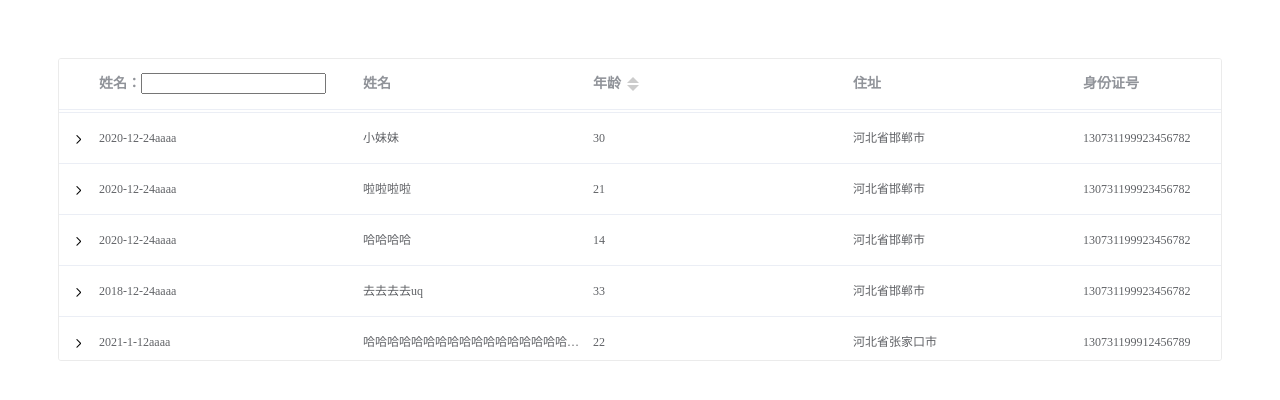
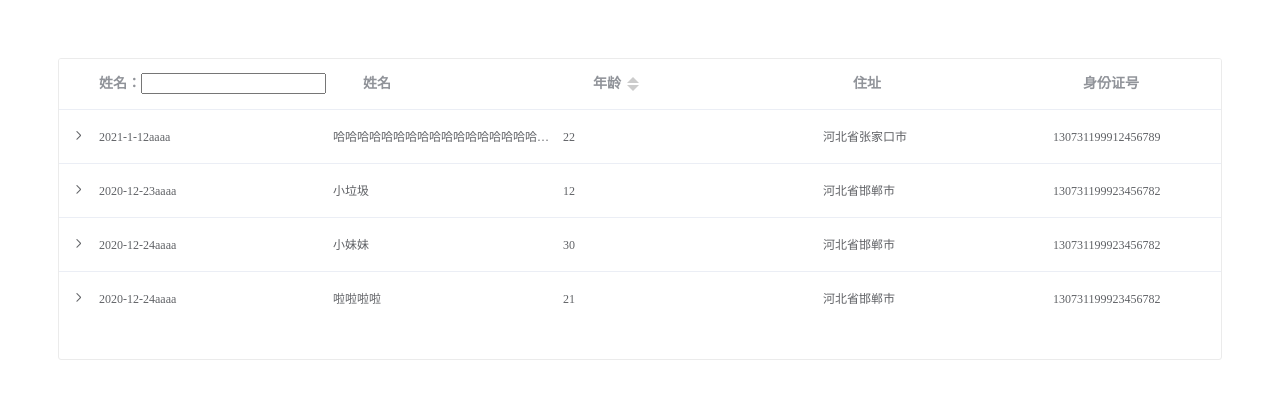
Before and after one commit to zhangxuedong-me/plugin, a Vue app: page / in a window 1280 px wide. Shown: the top 400 px of the page. Built offline with nearby package versions, Linux system fonts and the light colour scheme.

Commit message:
tab组件懒加载完成

```diff
--- a/packages/dong-clumn-table/index.vue
+++ b/packages/dong-clumn-table/index.vue
@@ -69,10 +69,8 @@ export default {
     sortClick(type) {
       // 如果外部使用了自定义排序函数，就使用自定义排序函数，否则使用默认排序
       if (this.sort) {
-        this.$parent.tabData.data = this.sort(
-          this.$parent.data,
-          type,
-          this.prop
+        this.$parent.tabData.data = this.$parent.initData(
+          this.sort(this.$parent.data, type, this.prop)
         );
       } else {
         if (type === "up") {
--- a/packages/dong-table/index.vue
+++ b/packages/dong-table/index.vue
@@ -25,21 +25,14 @@
         <div
           class="dong_table_row_clumn"
           v-for="(item, index) in tabData.data"
-          :key="index"
+          :key="rowKey ? item[rowKey] : index"
           :style="{ background: tableStyle.tbody.background, top: top + 'px' }"
           @click="rowClick(data[index], index)"
-          :index="index"
           @mouseenter="rowMover(data[index])"
           @mouseleave="rowLeave(data[index])"
+          :index="index"
+          v-show="item.options.childStatus"
         >
-          <div class="open" v-if="lazy">
-            <i v-if="item.options.loadStatus" class="iconfont icon-loading"></i>
-            <i
-              v-else
-              class="iconfont icon-youzhankai"
-              @click.stop="lazyLoad(item, index)"
-            ></i>
-          </div>
           <div
             class="dong_table_cell_clumn"
             v-for="(obj, i) in $slots.default"
@@ -54,6 +47,26 @@
               fontWeight: tableStyle.tbody.fontWeight,
             }"
           >
+            <div
+              :style="{ marginLeft: item.options.leve * 23 + 'px' }"
+              class="open"
+              v-if="lazy && i === 0"
+            >
+              <i
+                v-if="item.options.loadStatus === 1"
+                class="iconfont icon-loading"
+              ></i>
+              <i
+                v-if="item.options.loadStatus === 0"
+                class="iconfont icon-youzhankai"
+                @click.stop="lazyLoad(item, index)"
+              ></i>
+              <i
+                v-if="item.options.loadStatus === 2"
+                class="iconfont icon-xiazhankai"
+                @click.stop="uoClick(item, index)"
+              ></i>
+            </div>
             <table-item :childSolts="obj" :item="item" :obj="obj"></table-item>
           </div>
         </div>
@@ -70,6 +83,7 @@
 </template>
 
 <script>
+import { deepClone } from "../../src/utils/index";
 export default {
   name: "DongTable",
   components: {
@@ -124,6 +138,14 @@ export default {
       type: Function,
       default: null,
     },
+    tree: {
+      type: String,
+      default: "children",
+    },
+    rowKey: {
+      type: String,
+      default: "",
+    },
   },
   data() {
     return {
@@ -136,7 +158,7 @@ export default {
   },
   created() {
     if (this.data && this.data.length) {
-      this.initData();
+      this.tabData.data = this.initData(this.data);
     }
   },
   mounted() {
@@ -152,13 +174,15 @@ export default {
         this.timeId = setInterval(this.cellAnimated, this.timeOut);
       }
     },
-    initData() {
-      this.tabData.data = this.data.map((item) => {
+    initData(data, leve) {
+      return data.map((item) => {
         return {
           ...item,
           options: {
-            loadStatus: false,
-            leave: 0,
+            loadStatus: 0,
+            leve: leve ? leve : 0,
+            lazy: false,
+            childStatus: true,
           },
         };
       });
@@ -191,8 +215,28 @@ export default {
       }
       this.$emit("row-leave", item);
     },
-    lazyLoad(obj, index) {
-      obj.options.loadStatus = true;
+    showOrHide(tree, status) {
+      let type = tree.options.loadStatus === 2 ? true : false;
+      tree.children.forEach((child) => {
+        this.tabData.data.forEach((item) => {
+          if (child[this.rowKey] === item[this.rowKey]) {
+            item.options.childStatus = status;
+            if (item.children && item.children.length) {
+              this.showOrHide(item, type);
+            }
+          }
+        });
+      });
+    },
+    uoClick(tree, index) {
+      tree.options.loadStatus = 0;
+      this.showOrHide(tree, false);
+    },
+    lazyLoad(tree, index) {
+      // lazy为false才去加载数据，为true就是展开或者收缩
+      if (!tree.options.lazy) {
+        tree.options.loadStatus = 1;
+        tree.options.lazy = true;
         new Promise((resolve, reject) => {
           if (this.load && this.load instanceof Function) {
             this.load(this.data[index], resolve);
@@ -201,13 +245,32 @@ export default {
             resolve([]);
           }, 3000);
         }).then((res) => {
-        obj.options.loadStatus = false;
+          setTimeout(() => {
             if (res && res instanceof Array) {
               if (res.length) {
-            console.log(res);
+                tree.options.loadStatus = 2;
+                this.$set(
+                  tree,
+                  this.tree,
+                  this.initData(res, tree.options.leve + 1)
+                );
+                this.tabData.data.splice(
+                  index + 1,
+                  0,
+                  ...this.initData(res, tree.options.leve + 1)
+                );
+              } else {
+                tree.options.loadStatus = 3;
               }
+            } else {
+              tree.options.loadStatus = 3;
             }
+          }, 500);
         });
+      } else {
+        tree.options.loadStatus = 2;
+        this.showOrHide(tree, true);
+      }
     },
   },
   beforeDestroy() {
@@ -239,6 +302,10 @@ export default {
   }
   .dong_table_content {
     .dong_table_row_clumn {
+      .dong_table_cell_clumn {
+        display: flex;
+        align-items: center;
+      }
       display: flex;
       border-top: #ebeef5 solid 1px;
       padding-left: 10px;
--- a/src/App.vue
+++ b/src/App.vue
@@ -9,13 +9,15 @@
       :data="data"
       :tableStyle="tableStyle"
       :timeOut="50"
-      :animated="true"
+      :animated="false"
       :height="250"
       :show-header="true"
       empty-text="暂无数据"
       :mouseSuspend="true"
       :lazy="true"
       :load="load"
+      tree="children"
+      row-key="id"
     >
       <dong-clumn-table
         width="260px"
@@ -148,24 +150,6 @@ export default {
           idNumber: "130731199923456782",
           gender: "男",
         },
-        {
-          id: 5,
-          date: "2020-12-24",
-          name: "哈哈哈哈",
-          age: 14,
-          address: "河北省邯郸市",
-          idNumber: "130731199923456782",
-          gender: "男",
-        },
-        {
-          id: 6,
-          date: "2018-12-24",
-          name: "去去去去uq",
-          age: 33,
-          address: "河北省邯郸市",
-          idNumber: "130731199923456782",
-          gender: "男",
-        },
       ],
     };
   },
@@ -196,7 +180,7 @@ export default {
     load(obj, resolve) {
       resolve([
         {
-          id: 10,
+          id: Date.now() + "",
           date: "2019-12-24",
           name: "多来阿蒙",
           age: 26,
@@ -205,7 +189,7 @@ export default {
           gender: "女",
         },
         {
-          id: 12,
+          id: Date.now() + 1999,
           date: "2017-12-24",
           name: "我爱小姐姐",
           age: 22,
```
Lines whose indentation alone changed are shown as unchanged.
